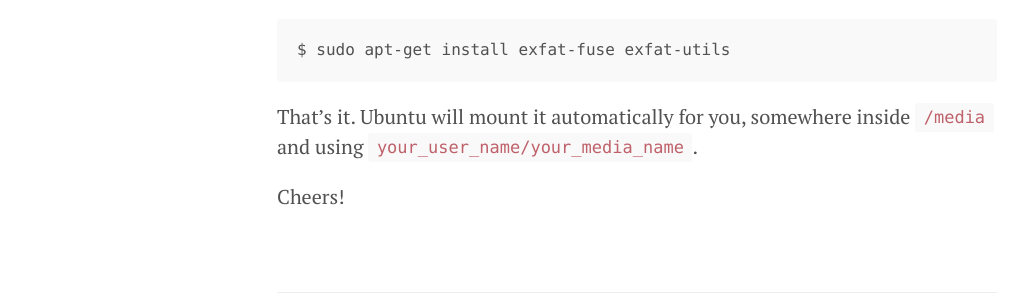
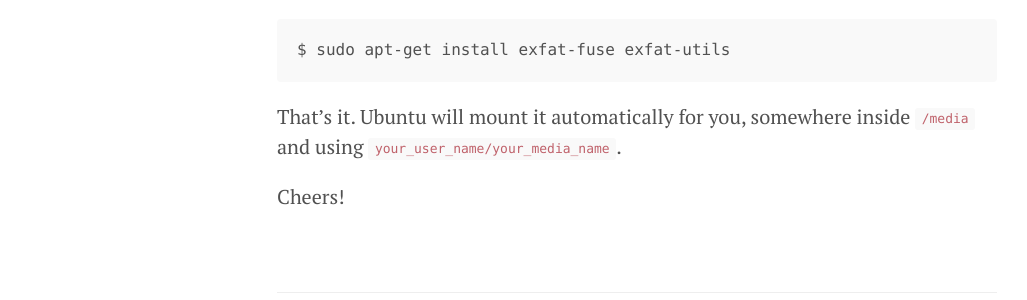
Before and after one commit to ricardodeazambuja/ricardodeazambuja.github.io, a Jekyll site: the page built from _posts/2017-02-28-Mounting_exfat_on_linux_Ubuntu.md, in a window 1280 px wide. Shown: the part 483-783 px from the top of the page, without its empty margins (3-1030 px from the left). Built offline with Jekyll 4.4.1, drawn with Linux system fonts in a browser that asks for light colours; comment, search, counter and statistics services are not loaded.

Commit message:
Reduce code font size...

```diff
--- a/public/css/poole.css
+++ b/public/css/poole.css
@@ -154,7 +154,7 @@ pre {
 }
 code {
   padding: .25em .5em;
-  font-size: 85%;
+  font-size: 65%;
   color: #bf616a;
   background-color: #f9f9f9;
   border-radius: 3px;
```
